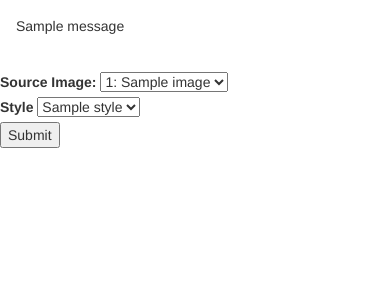
After one commit to evinces/deep-paint, a Flask app: template templates/style_form.html in a window 390 px wide. The commit adds this page. Shown: the top 300 px of the page. Run offline with Flask 2, Linux system fonts and the light colour scheme; the template is opened without the code that fills it: values that come from a table or form of the project are taken from there, others are empty; tables that the repository leaves empty hold one stand-in row (values such as "Sample post"); one stand-in notice (Sample message) is shown; parts of the project's set-up code (start-up, migrations or seed data) failed here and were passed over; some libraries are stand-ins or nearby versions.

Commit message:
file upload and styling is now functioning

```diff
--- a/server.py
+++ b/server.py
@@ -1,40 +1,73 @@
 """Flask app for deeppaint"""
 
-from flask import Flask, render_template, redirect, request, session
+from flask import Flask, render_template, redirect, request, session, flash
 from model import (User, Image, SourceImage, StyledImage, TFModel, Style,
                    Comment, Like, Tag, ImageTag, db, connect_to_db)
 
-import sys
-sys.path.insert(0, 'fast-style-transfer')
-import evaluate
-
 
 app = Flask(__name__)
-app.config['UPLOAD_FOLDER'] = UPLOAD_FOLDER
+app.config['SECRET_KEY'] = 'tempkey'
 connect_to_db(app)
 
 
-@app.route('/' methods=['GET'])
+TEST_USER = User.query.get(1)
+
+
+@app.route('/')
+def index():
+    return render_template('index.html', user=User.query.get(1))
+
+
+@app.route('/upload', methods=['GET'])
 def image_upload_form():
     return render_template('image_upload_form.html')
 
 
-@app.route('/' methods=['POST'])
-def image_upload():
+@app.route('/upload', methods=['POST'])
+def image_file():
     if 'image' not in request.files:
         flash('No image part')
-        return redirect(request.url)
+        return redirect('/')
 
-    image_upload = request.files['image']
-    if image_upload.filename == '':
+    image_file = request.files['image']
+    if image_file.filename == '':
         flash('No selected image')
-        return redirect(request.url)
+        return redirect('/')
 
-    if not allowed_image(image_upload.filename):
-        flash('No selected image')
-        return redirect(request.url)
+    if not Image.is_allowed_file(image_file.filename):
+        flash('Disallowed file type.')
+        return redirect('/')
 
-    source_image = SourceImage(file=image_upload, user_id=1)
-    db.session.commit()
+    source_image = SourceImage.create(image_file, TEST_USER.user_id)
     flash('Image uploaded successfully')
     return redirect('/')
+
+
+@app.route('/style', methods=['GET'])
+def style_form():
+    return render_template('style_form.html',
+                           source_images=TEST_USER.source_images,
+                           styles=Style.query.all())
+
+
+@app.route('/style', methods=['POST'])
+def process_style():
+    source_image_id = request.form.get('source_image_id')
+    style_id = request.form.get('style_id')
+
+    if source_image_id is None:
+        flash('No image selected')
+        return redirect('/style')
+
+    if style_id is None:
+        flash('No style selected')
+        return redirect('/style')
+
+    styled_image = StyledImage.create(source_image_id, style_id)
+    flash('Image uploaded successfully')
+    return redirect('/')
+
+
+if __name__ == '__main__':
+    app.config['SQLALCHEMY_TRACK_MODIFICATIONS'] = False
+    app.run(debug=True)
--- a/templates/base.html
+++ b/templates/base.html
@@ -11,6 +11,11 @@
     <script src='https://code.jquery.com/jquery-3.3.1.min.js'></script>
 </head>
 <body>
+{% for msg in get_flashed_messages() %}
+    <div class='alert'>
+        {{ msg }}
+    </div>
+{% endfor %}
 {% block body %}
     Cotent goes here
 {% endblock %}
--- a/templates/image_upload_form.html
+++ b/templates/image_upload_form.html
@@ -4,7 +4,7 @@
 
 <form id="upload-form" action="/upload" method="POST"
       enctype="multipart/form-data">
-    <input type="file" name="file">
+    <input type="file" name="image">
     <input type="submit" name="Upload">
 </form>
 
--- /dev/null
+++ b/templates/style_form.html
@@ -0,0 +1,27 @@
+{% extends "base.html" %}
+
+{% block body %}
+<div class="container">
+    <div class="row">
+        <form action="/style" method="POST">
+            <label for="source_image_id">Source Image:</label>
+            <select name="source_image_id">
+                {% for source_image in source_images %}
+                <option value="{{ source_image.source_image_id }}">
+                    {{ source_image.source_image_id }}: {{ source_image.title }}
+                </option>
+                {% endfor %}
+            </select>
+            <br>
+            <label for="style_id">Style</label>
+            <select name="style_id">
+                {% for style in styles %}
+                <option value="{{ style.style_id }}">{{ style.title }}</option>
+                {% endfor %}
+            </select>
+            <br>
+            <input type="submit" name="Stylize">
+        </form>
+    </div>
+</div>
+{% endblock %}
```
Also changed, not shown: model.py (+97 -72 lines), templates/index.html (added, +18 -0 lines).
